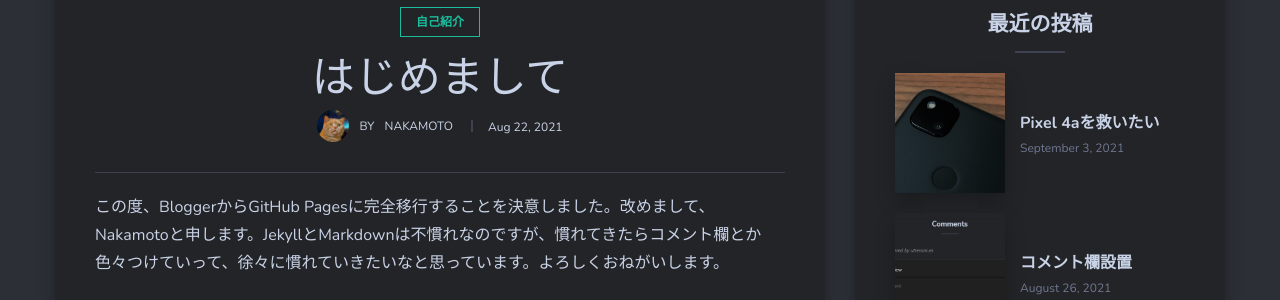
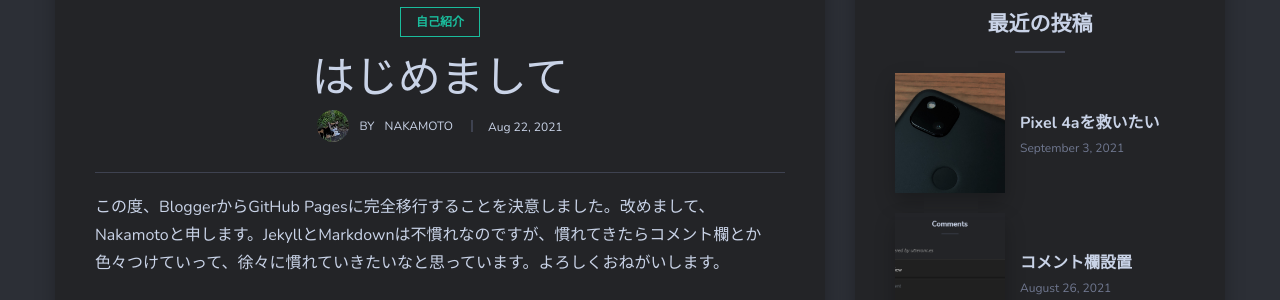
Before and after one commit to RP-800/RP-800.github.io, a Jekyll site: the page built from _posts/2021-08-22-20210822.markdown, in a window 1280 px wide. Shown: the part 758-1058 px from the top of the page. Built offline with Jekyll 4.4.1, drawn with Linux system fonts in a browser that asks for light colours; nearby versions of some CDN libraries; comment, search, counter and statistics services are not loaded.

Commit message:
Update _config.yml

```diff
--- a/_config.yml
+++ b/_config.yml
@@ -10,7 +10,7 @@ url: "https://nakamoto800.github.io" # the base hostname & protocol for your sit
 #-------------------------------
 # About Section
 author-name: Nakamoto
-author-avatar: 宇宙猫.png
+author-avatar: icon.jpg
 
 
 #-------------------------------
```
